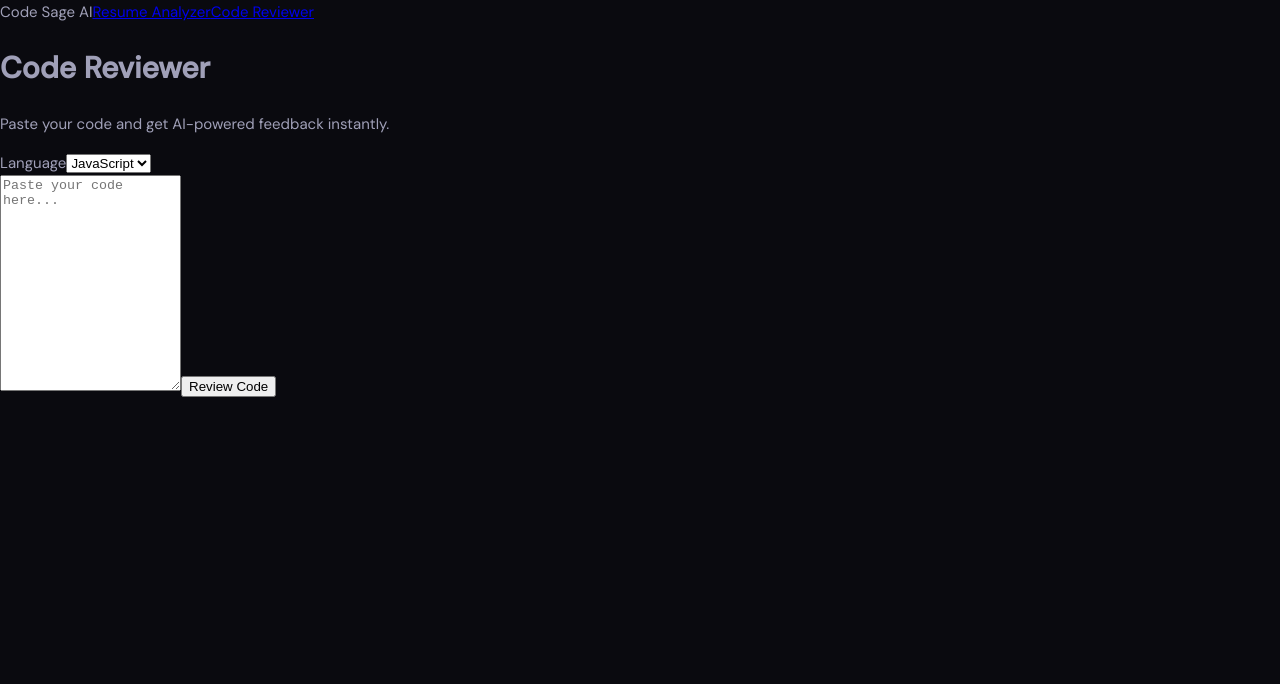
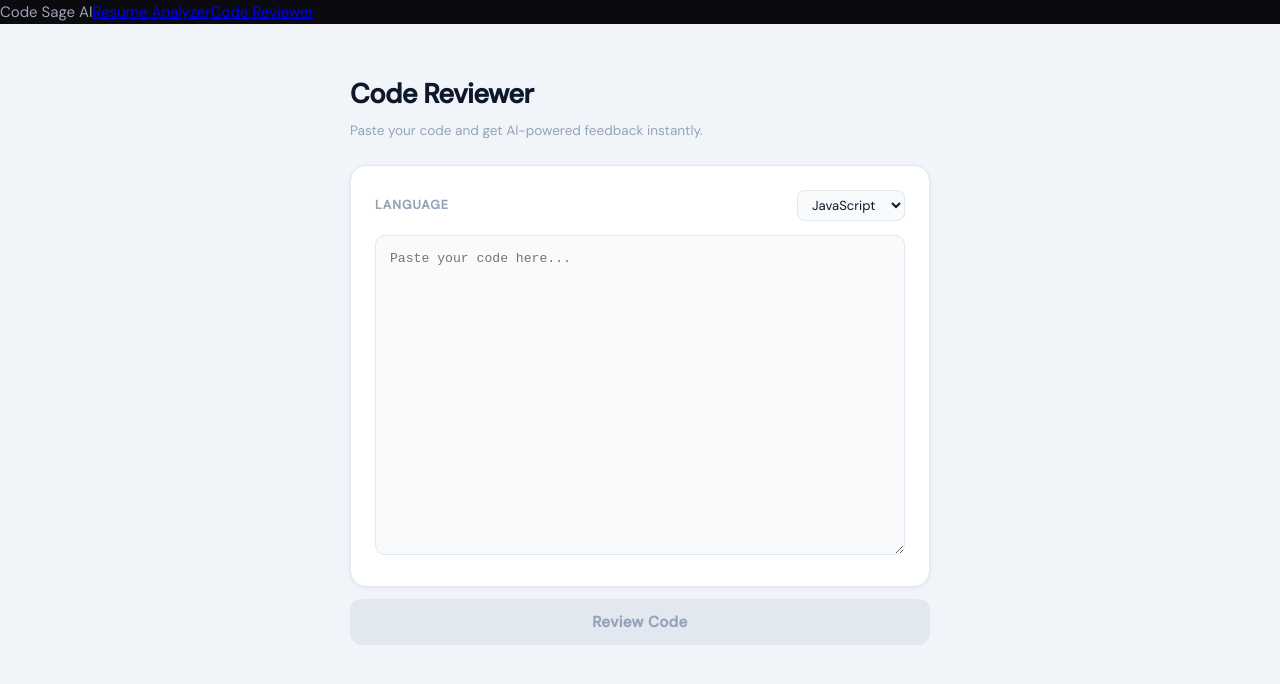
Before and after one commit to Shresth-013/code-sage-ai, a React (Vite) app in the folder frontend/: page /code in a window 1280 px wide. Shown: the top 684 px of the page. Built offline with nearby package versions, Linux system fonts and the light colour scheme.

Commit message:
feat: upgrade CodeReview UI to match app design system

```diff
--- a/frontend/src/components/CodeReview.jsx
+++ b/frontend/src/components/CodeReview.jsx
@@ -6,22 +6,99 @@ const LANGUAGES = [
   "TypeScript", "Go", "Rust", "PHP", "Ruby"
 ];
 
+function Section({ title, items, accent }) {
+  return (
+    <div style={{
+      background: "#f8fafc",
+      border: "1px solid #e2e8f0",
+      borderRadius: 12, padding: "16px 20px",
+    }}>
+      <h3 style={{
+        margin: "0 0 12px", fontSize: "0.78rem", fontWeight: 600,
+        letterSpacing: "0.08em", textTransform: "uppercase", color: accent,
+        fontFamily: "'DM Sans', sans-serif",
+      }}>{title}</h3>
+      <ul style={{ margin: 0, padding: 0, listStyle: "none", display: "flex", flexDirection: "column", gap: 8 }}>
+        {items.map((item, i) => (
+          <li key={i} style={{
+            display: "flex", gap: 8, fontSize: "0.85rem",
+            color: "#475569", lineHeight: 1.6,
+          }}>
+            <span style={{ color: accent, marginTop: 1, flexShrink: 0 }}>›</span>
+            <span>{item}</span>
+          </li>
+        ))}
+      </ul>
+    </div>
+  );
+}
+
+function BugCard({ bug }) {
+  return (
+    <div style={{
+      background: "#fff5f5",
+      border: "1px solid #fecaca",
+      borderRadius: 10, padding: "12px 16px",
+      display: "flex", flexDirection: "column", gap: 6,
+    }}>
+      <div style={{ display: "flex", justifyContent: "space-between", alignItems: "center", gap: 8 }}>
+        <span style={{ fontSize: "0.82rem", color: "#dc2626", fontWeight: 600 }}>
+          {bug.issue}
+        </span>
+        <span style={{
+          fontSize: "0.7rem", padding: "2px 8px", borderRadius: 100,
+          background: "#fee2e2", border: "1px solid #fecaca",
+          color: "#dc2626", whiteSpace: "nowrap", flexShrink: 0,
+        }}>line {bug.line}</span>
+      </div>
+      <p style={{ margin: 0, fontSize: "0.82rem", color: "#475569", lineHeight: 1.5 }}>
+        <span style={{ color: "#16a34a", fontWeight: 500 }}>Fix: </span>
+        {bug.fix}
+      </p>
+    </div>
+  );
+}
+
+function ScoreRing({ score }) {
+  const color =
+    score >= 80 ? "#16a34a" :
+    score >= 60 ? "#d97706" :
+    score >= 40 ? "#ea580c" : "#dc2626";
+
+  const label =
+    score >= 80 ? "Excellent" :
+    score >= 60 ? "Good" :
+    score >= 40 ? "Average" : "Poor";
+
+  return (
+    <div style={{ display: "flex", flexDirection: "column", alignItems: "center", gap: 8 }}>
+      <div style={{
+        width: 110, height: 110, borderRadius: "50%",
+        border: `5px solid ${color}`,
+        display: "flex", alignItems: "center", justifyContent: "center",
+        flexDirection: "column",
+        background: `${color}10`,
+      }}>
+        <span style={{ fontSize: "2rem", fontWeight: 800,
+          fontFamily: "'DM Sans', sans-serif", color }}>{score}</span>
+        <span style={{ fontSize: "0.58rem", color, opacity: 0.7,
+          letterSpacing: "0.1em", textTransform: "uppercase" }}>score</span>
+      </div>
+      <span style={{ fontSize: "0.75rem", fontWeight: 600, color }}>{label}</span>
+    </div>
+  );
+}
+
 export default function CodeReview() {
-  const [code, setCode] = useState("");
+  const [code, setCode]         = useState("");
   const [language, setLanguage] = useState("JavaScript");
-  const [result, setResult] = useState(null);
-  const [loading, setLoading] = useState(false);
-  const [error, setError] = useState("");
+  const [result, setResult]     = useState(null);
+  const [loading, setLoading]   = useState(false);
+  const [error, setError]       = useState("");
 
   const handleReview = async () => {
-    if (!code.trim()) {
-      setError("Please paste some code first.");
-      return;
-    }
-    setLoading(true);
-    setError("");
-    setResult(null);
-
+    if (!code.trim()) { setError("Please paste some code first."); return; }
+    setLoading(true); setError(""); setResult(null);
     try {
       const res = await reviewCode({ code, language });
       setResult(res.data.data);
@@ -33,25 +110,63 @@ export default function CodeReview() {
   };
 
   return (
-    <div className="min-h-screen bg-gray-50 p-6">
-      <div className="max-w-4xl mx-auto">
+    <div style={{
+      minHeight: "100svh",
+      display: "flex", flexDirection: "column", alignItems: "center",
+      padding: "48px 16px 64px",
+      background: "#f1f5f9",
+    }}>
+      <div style={{ width: "100%", maxWidth: 580 }}>
 
         {/* Header */}
-        <div className="mb-8">
-          <h1 className="text-3xl font-bold text-gray-900">Code Reviewer</h1>
-          <p className="text-gray-500 mt-1">
+        <div style={{ marginBottom: 24 }}>
+          <h1 style={{
+            fontFamily: "'DM Sans', sans-serif",
+            fontWeight: 800, fontSize: "1.7rem",
+            letterSpacing: "-0.02em",
+            color: "#0f172a",
+            margin: "0 0 4px",
+          }}>Code Reviewer</h1>
+          <p style={{
+            margin: 0, fontSize: "0.85rem",
+            color: "#94a3b8",
+            fontFamily: "'DM Sans', sans-serif",
+          }}>
             Paste your code and get AI-powered feedback instantly.
           </p>
         </div>
 
-        {/* Input */}
-        <div className="bg-white rounded-xl shadow-sm border border-gray-200 p-6 mb-6">
-          <div className="flex items-center justify-between mb-3">
-            <label className="text-sm font-medium text-gray-700">Language</label>
+        {/* Input Card */}
+        <div style={{
+          background: "#ffffff",
+          border: "1px solid #e2e8f0",
+          borderRadius: 16, padding: "24px",
+          marginBottom: 12,
+          boxShadow: "0 1px 4px rgba(0,0,0,0.06)",
+        }}>
+          {/* Language Selector */}
+          <div style={{
+            display: "flex", alignItems: "center",
+            justifyContent: "space-between", marginBottom: 14,
+          }}>
+            <span style={{
+              fontSize: "0.78rem", fontWeight: 600,
+              color: "#94a3b8",
+              fontFamily: "'DM Sans', sans-serif",
+              letterSpacing: "0.08em", textTransform: "uppercase",
+            }}>Language</span>
             <select
               value={language}
               onChange={(e) => setLanguage(e.target.value)}
-              className="border border-gray-300 rounded-lg px-3 py-1.5 text-sm focus:outline-none focus:ring-2 focus:ring-blue-500"
+              style={{
+                background: "#f8fafc",
+                border: "1px solid #e2e8f0",
+                borderRadius: 8, padding: "5px 10px",
+                color: "#0f172a",
+                fontSize: "0.82rem",
+                fontFamily: "'DM Sans', sans-serif",
+                cursor: "pointer", outline: "none",
+              }}
             >
               {LANGUAGES.map((lang) => (
                 <option key={lang} value={lang}>{lang}</option>
@@ -59,72 +174,122 @@ export default function CodeReview() {
             </select>
           </div>
 
+          {/* Code Textarea */}
           <textarea
             value={code}
             onChange={(e) => setCode(e.target.value)}
             placeholder="Paste your code here..."
             rows={14}
-            className="w-full font-mono text-sm border border-gray-300 rounded-lg p-3 focus:outline-none focus:ring-2 focus:ring-blue-500 resize-none"
+            style={{
+              width: "100%", boxSizing: "border-box",
+              fontFamily: "'Courier New', monospace",
+              fontSize: "0.82rem", lineHeight: 1.6,
+              background: "#f8fafc",
+              border: "1px solid #e2e8f0",
+              borderRadius: 10, padding: "12px 14px",
+              color: "#1e293b",
+              resize: "vertical", outline: "none",
+              transition: "border 0.2s",
+            }}
+            onFocus={(e) => e.target.style.borderColor = "#93c5fd"}
+            onBlur={(e) => e.target.style.borderColor = "#e2e8f0"}
           />
+        </div>
 
-          {error && <p className="text-red-500 text-sm mt-2">{error}</p>}
+        {/* Error */}
+        {error && (
+          <div style={{
+            background: "#fff5f5",
+            border: "1px solid #fecaca",
+            borderRadius: 10, padding: "10px 14px",
+            fontSize: "0.82rem", color: "#dc2626",
+            marginBottom: 12,
+          }}>
+            ⚠ {error}
+          </div>
+        )}
 
-          <button
-            onClick={handleReview}
-            disabled={loading}
-            className="mt-4 w-full bg-blue-600 hover:bg-blue-700 disabled:bg-blue-300 text-white font-semibold py-2.5 rounded-lg transition-colors"
-          >
-            {loading ? "Reviewing..." : "Review Code"}
-          </button>
-        </div>
+        {/* Review Button */}
+        <button
+          onClick={handleReview}
+          disabled={loading || !code.trim()}
+          style={{
+            width: "100%", padding: "13px",
+            borderRadius: 12, border: "none",
+            background: loading || !code.trim()
+              ? "#e2e8f0"
+              : "linear-gradient(100deg, #3b82f6, #6366f1)",
+            color: loading || !code.trim() ? "#94a3b8" : "#ffffff",
+            fontFamily: "'DM Sans', sans-serif",
+            fontWeight: 700, fontSize: "0.95rem",
+            letterSpacing: "0.02em",
+            cursor: loading || !code.trim() ? "not-allowed" : "pointer",
+            transition: "all 0.2s ease",
+            marginBottom: 12,
+          }}
+        >
+          {loading ? "Reviewing…" : "Review Code"}
+        </button>
 
         {/* Loading */}
         {loading && (
-          <div className="flex justify-center items-center py-12">
-            <div className="animate-spin rounded-full h-10 w-10 border-b-2 border-blue-600" />
+          <div style={{
+            display: "flex", alignItems: "center", justifyContent: "center",
+            gap: 8, color: "#6366f1", fontSize: "0.82rem",
+            marginBottom: 16,
+          }}>
+            <svg style={{ animation: "spin 1s linear infinite", width: 14, height: 14 }}
+              fill="none" viewBox="0 0 24 24">
+              <circle cx="12" cy="12" r="10" stroke="currentColor"
+                strokeWidth="4" strokeOpacity="0.2"/>
+              <path fill="currentColor" d="M4 12a8 8 0 018-8v8H4z"/>
+            </svg>
+            Gemini is reviewing your code
+            <style>{`@keyframes spin { to { transform: rotate(360deg); } }`}</style>
           </div>
         )}
 
         {/* Results */}
         {result && (
-          <div className="space-y-5">
+          <div style={{ display: "flex", flexDirection: "column", gap: 10, marginTop: 8 }}>
 
-            {/* Score + Summary */}
-            <div className="bg-white rounded-xl shadow-sm border border-gray-200 p-6 flex items-start gap-6">
-              <div className="flex-shrink-0 text-center">
-                <div className={`text-5xl font-bold ${
-                  result.overallScore >= 80 ? "text-green-500"
-                  : result.overallScore >= 50 ? "text-yellow-500"
-                  : "text-red-500"
-                }`}>
-                  {result.overallScore}
-                </div>
-                <div className="text-xs text-gray-400 mt-1">Score / 100</div>
-              </div>
-              <div>
-                <h2 className="font-semibold text-gray-800 mb-1">Summary</h2>
-                <p className="text-gray-600 text-sm">{result.summary}</p>
-              </div>
+            {/* Score Card */}
+            <div style={{
+              background: "#ffffff",
+              border: "1px solid #e2e8f0",
+              borderRadius: 16, padding: "28px 24px",
+              display: "flex", flexDirection: "column",
+              alignItems: "center", gap: 14,
+              boxShadow: "0 1px 4px rgba(0,0,0,0.06)",
+            }}>
+              <ScoreRing score={result.overallScore} />
+              <p style={{
+                margin: 0, textAlign: "center", fontSize: "0.85rem",
+                color: "#475569", maxWidth: 400, lineHeight: 1.7,
+              }}>{result.summary}</p>
             </div>
 
             {/* Bugs */}
             {result.bugs?.length > 0 && (
-              <Section title="🐛 Bugs" color="red">
-                {result.bugs.map((bug, i) => (
-                  <div key={i} className="mb-3 last:mb-0">
-                    <p className="text-sm font-medium text-gray-800">
-                      {bug.issue}{" "}
-                      <span className="text-gray-400 font-normal">— line {bug.line}</span>
-                    </p>
-                    <p className="text-sm text-green-700 mt-0.5">Fix: {bug.fix}</p>
-                  </div>
-                ))}
-              </Section>
+              <div style={{
+                background: "#f8fafc",
+                border: "1px solid #e2e8f0",
+                borderRadius: 12, padding: "16px 20px",
+              }}>
+                <h3 style={{
+                  margin: "0 0 12px", fontSize: "0.78rem", fontWeight: 600,
+                  letterSpacing: "0.08em", textTransform: "uppercase",
+                  color: "#dc2626", fontFamily: "'DM Sans', sans-serif",
+                }}>🐛 Bugs</h3>
+                <div style={{ display: "flex", flexDirection: "column", gap: 8 }}>
+                  {result.bugs.map((bug, i) => <BugCard key={i} bug={bug} />)}
+                </div>
+              </div>
             )}
 
-            <ResultList title="⚡ Performance" items={result.performance} color="yellow" />
-            <ResultList title="📖 Readability" items={result.readability} color="blue" />
-            <ResultList title="✅ Best Practices" items={result.bestPractices} color="green" />
+            <Section title="⚡ Performance"   items={result.performance}   accent="#d97706" />
+            <Section title="📖 Readability"   items={result.readability}   accent="#6366f1" />
+            <Section title="✅ Best Practices" items={result.bestPractices} accent="#16a34a" />
 
           </div>
         )}
@@ -132,31 +297,3 @@ export default function CodeReview() {
     </div>
   );
 }
-
-function Section({ title, color, children }) {
-  const colors = {
-    red:    "border-red-200 bg-red-50",
-    yellow: "border-yellow-200 bg-yellow-50",
-    blue:   "border-blue-200 bg-blue-50",
-    green:  "border-green-200 bg-green-50",
-  };
-  return (
-    <div className={`rounded-xl border p-5 ${colors[color]}`}>
-      <h3 className="font-semibold text-gray-800 mb-3">{title}</h3>
-      {children}
-    </div>
-  );
-}
-
-function ResultList({ title, items, color }) {
-  if (!items?.length) return null;
-  return (
-    <Section title={title} color={color}>
-      <ul className="space-y-1.5">
-        {items.map((item, i) => (
-          <li key={i} className="text-sm text-gray-700">• {item}</li>
-        ))}
-      </ul>
-    </Section>
-  );
-}
```
